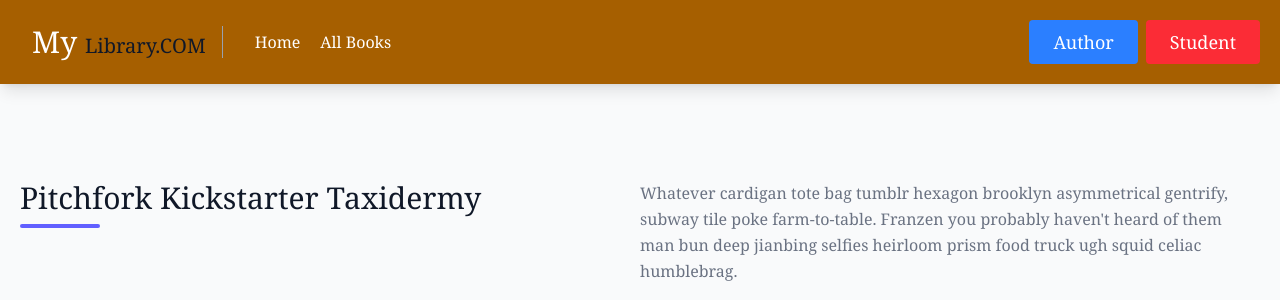
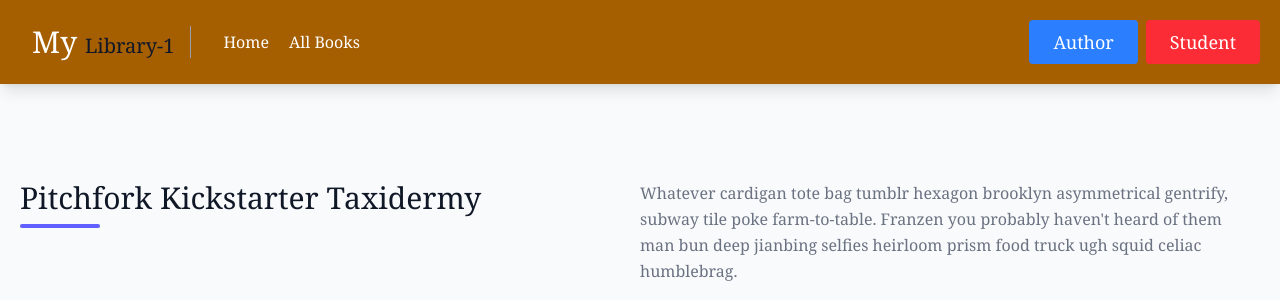
Before and after one commit to DEVENDRA-5470/GIT-ACTION-LIBRARY, a Django app: page /author/all_author/ in a window 1280 px wide. Shown: the top 300 px of the page. Run offline with Django 5.2, Linux system fonts and the light colour scheme; style sheets or scripts are compiled from the project's sources; some libraries are stand-ins or nearby versions.

Commit message:
🚀 Trigger EC2 deploy

```diff
--- a/templates/base.html
+++ b/templates/base.html
@@ -6,7 +6,7 @@
         <div class="container mx-auto flex flex-wrap p-5 flex-col md:flex-row items-center">
           <a href="" class="flex title-font font-medium items-center text-gray-900 mb-4 md:mb-0">
 
-            <span class="ml-3 text-xl"><span class="text-white text-3xl">My </span>Library.COM</span>
+            <span class="ml-3 text-xl"><span class="text-white text-3xl">My </span>Library-1</span>
           </a>
 
           <nav class="md:mr-auto md:ml-4 md:py-1 md:pl-4 md:border-l md:border-gray-400	flex flex-wrap items-center text-base justify-center">
```
